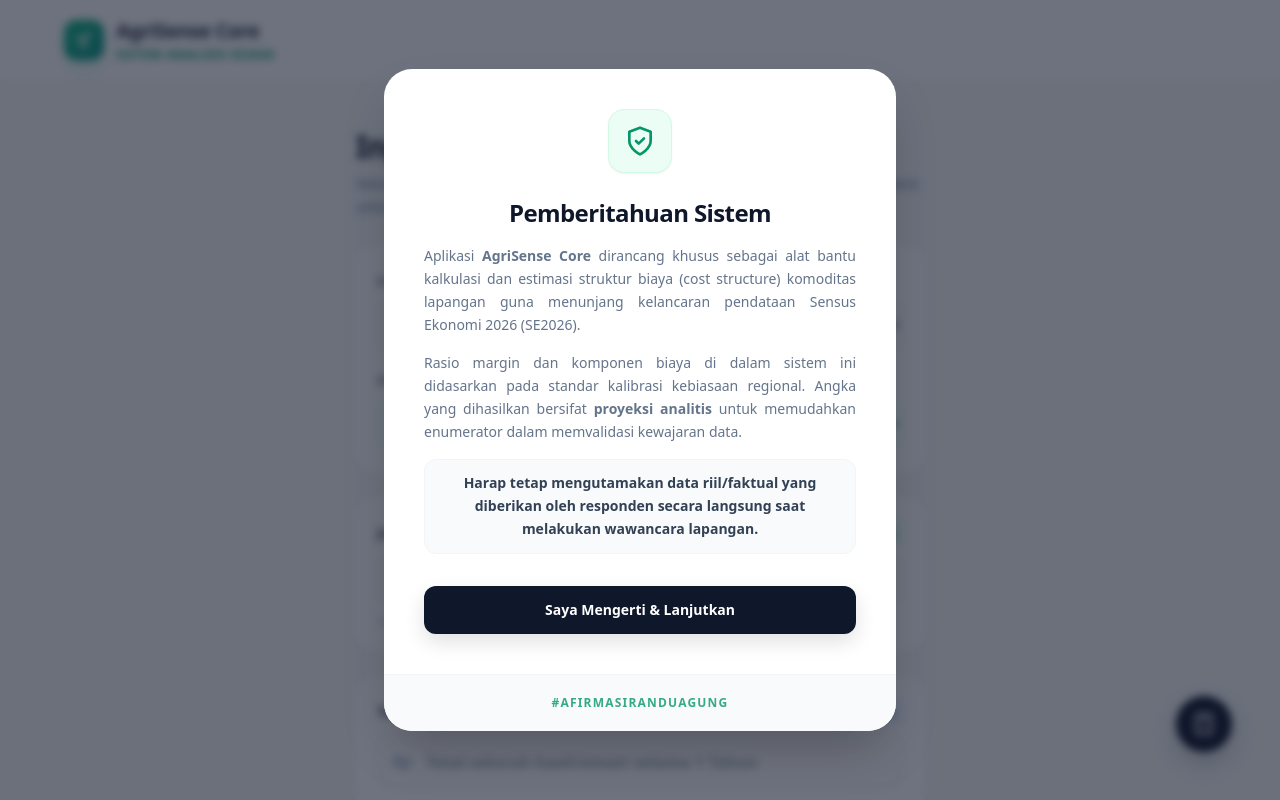
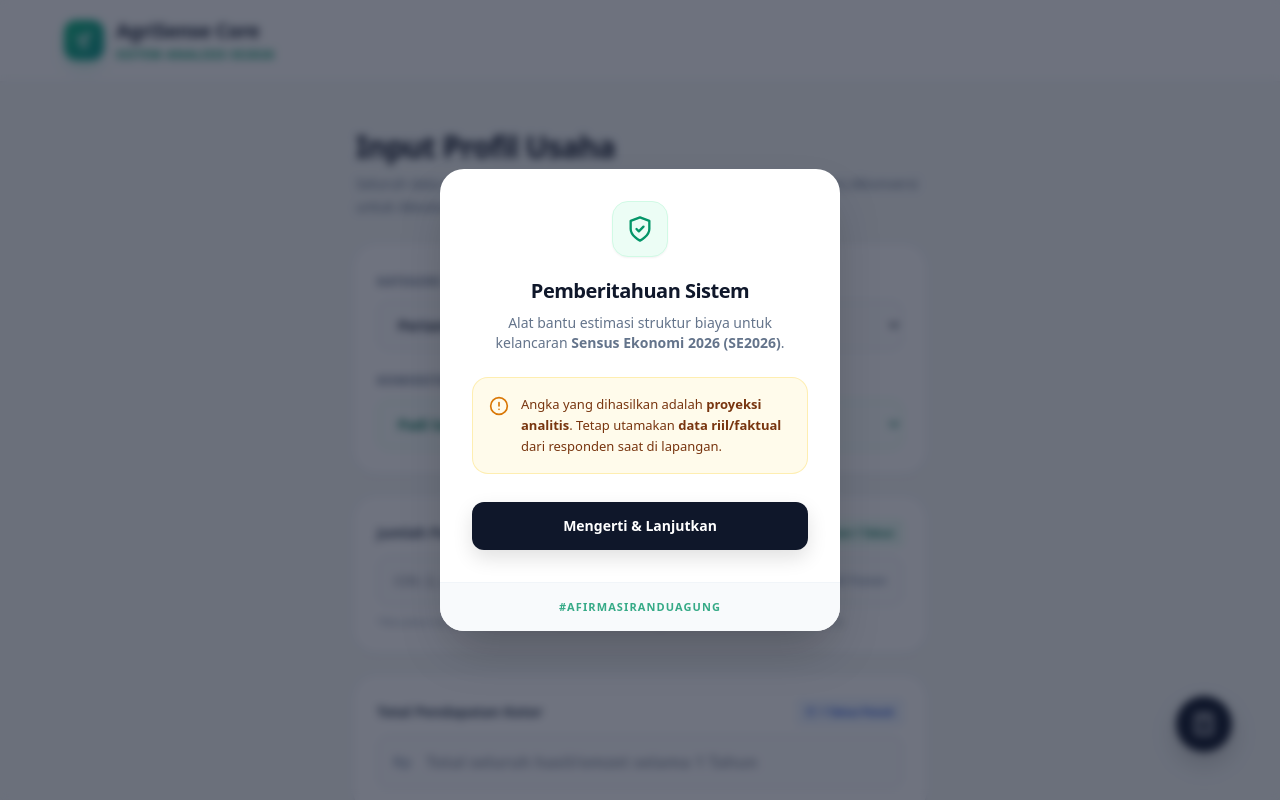
Before and after one commit to rickv-max/sistem-kalkulasi-se2026, a React (Vite) app: page / in a window 1280 px wide. Shown: the top 800 px of the page. Built offline with nearby package versions, Linux system fonts and the light colour scheme.

Commit message:
Refine modal disclaimer content and layout
Updated modal disclaimer text and styling for clarity and conciseness.

```diff
--- a/src/App.jsx
+++ b/src/App.jsx
@@ -360,37 +360,38 @@ export default function App() {
   return (
     <div className="min-h-screen bg-[#F4F7F6] text-slate-800 font-sans selection:bg-emerald-200 relative pb-32 overflow-x-hidden">
 
-      {/* --- MODAL DISCLAIMER (PROFESSIONAL ENTRY) --- */}
+      {/* --- MODAL DISCLAIMER (CONCISE & PROFESSIONAL) --- */}
       {showDisclaimer && (
         <div className="fixed inset-0 z-[200] flex items-center justify-center p-5 bg-slate-900/60 backdrop-blur-sm animate-in fade-in duration-300">
-          <div className="bg-white rounded-[28px] shadow-2xl w-full max-w-lg overflow-hidden flex flex-col animate-in zoom-in-95 duration-300">
+          <div className="bg-white rounded-[24px] shadow-2xl w-full max-w-[400px] overflow-hidden flex flex-col animate-in zoom-in-95 duration-300">
             {/* Modal Body */}
-            <div className="p-7 sm:p-10 text-center flex flex-col items-center">
-              <div className="w-16 h-16 bg-emerald-50 text-emerald-600 rounded-2xl flex items-center justify-center mb-6 shadow-sm border border-emerald-100">
-                <IconShieldCheck className="w-8 h-8" />
+            <div className="p-6 sm:p-8 text-center flex flex-col items-center">
+              <div className="w-14 h-14 bg-emerald-50 text-emerald-600 rounded-2xl flex items-center justify-center mb-5 shadow-sm border border-emerald-100">
+                <IconShieldCheck className="w-7 h-7" />
               </div>
-              <h2 className="text-2xl font-extrabold text-slate-900 mb-4 tracking-tight">Pemberitahuan Sistem</h2>
-              <div className="text-slate-500 text-sm leading-relaxed space-y-4 mb-8 text-justify">
-                <p>
-                  Aplikasi <b>AgriSense Core</b> dirancang khusus sebagai alat bantu kalkulasi dan estimasi struktur biaya (cost structure) komoditas lapangan guna menunjang kelancaran pendataan Sensus Ekonomi 2026 (SE2026).
-                </p>
-                <p>
-                  Rasio margin dan komponen biaya di dalam sistem ini didasarkan pada standar kalibrasi kebiasaan regional. Angka yang dihasilkan bersifat <b>proyeksi analitis</b> untuk memudahkan enumerator dalam memvalidasi kewajaran data.
-                </p>
-                <p className="font-semibold text-slate-700 bg-slate-50 p-3 rounded-xl border border-slate-100 text-center">
-                  Harap tetap mengutamakan data riil/faktual yang diberikan oleh responden secara langsung saat melakukan wawancara lapangan.
+              <h2 className="text-xl font-extrabold text-slate-900 mb-2 tracking-tight">Pemberitahuan Sistem</h2>
+              <p className="text-slate-500 text-sm mb-6">
+                Alat bantu estimasi struktur biaya untuk kelancaran <b>Sensus Ekonomi 2026 (SE2026)</b>.
+              </p>
+
+              {/* Alert Box - Highly Scannable */}
+              <div className="bg-amber-50 border border-amber-200/60 p-4 rounded-2xl text-left flex gap-3 mb-7 w-full">
+                <IconAlertCircle className="w-5 h-5 text-amber-600 flex-shrink-0 mt-0.5" />
+                <p className="text-[13px] text-amber-900 leading-relaxed font-medium">
+                  Angka yang dihasilkan adalah <b>proyeksi analitis</b>. Tetap utamakan <b>data riil/faktual</b> dari responden saat di lapangan.
                 </p>
               </div>
+
               <button
                 onClick={() => setShowDisclaimer(false)}
                 className="w-full py-3.5 bg-slate-900 hover:bg-slate-800 text-white rounded-xl font-bold text-sm transition-all duration-300 shadow-[0_8px_20px_rgb(0,0,0,0.12)] hover:-translate-y-0.5 active:scale-95 touch-manipulation"
               >
-                Saya Mengerti & Lanjutkan
+                Mengerti & Lanjutkan
               </button>
             </div>
             {/* Modal Footer / Hashtag */}
-            <div className="bg-slate-50 p-5 text-center border-t border-slate-100 flex items-center justify-center">
-              <span className="font-extrabold text-emerald-600/80 tracking-widest text-xs uppercase letter">
+            <div className="bg-slate-50 p-4 text-center border-t border-slate-100 flex items-center justify-center">
+              <span className="font-extrabold text-emerald-600/80 tracking-widest text-[11px] uppercase letter">
                 #AfirmasiRanduagung
               </span>
             </div>
```
